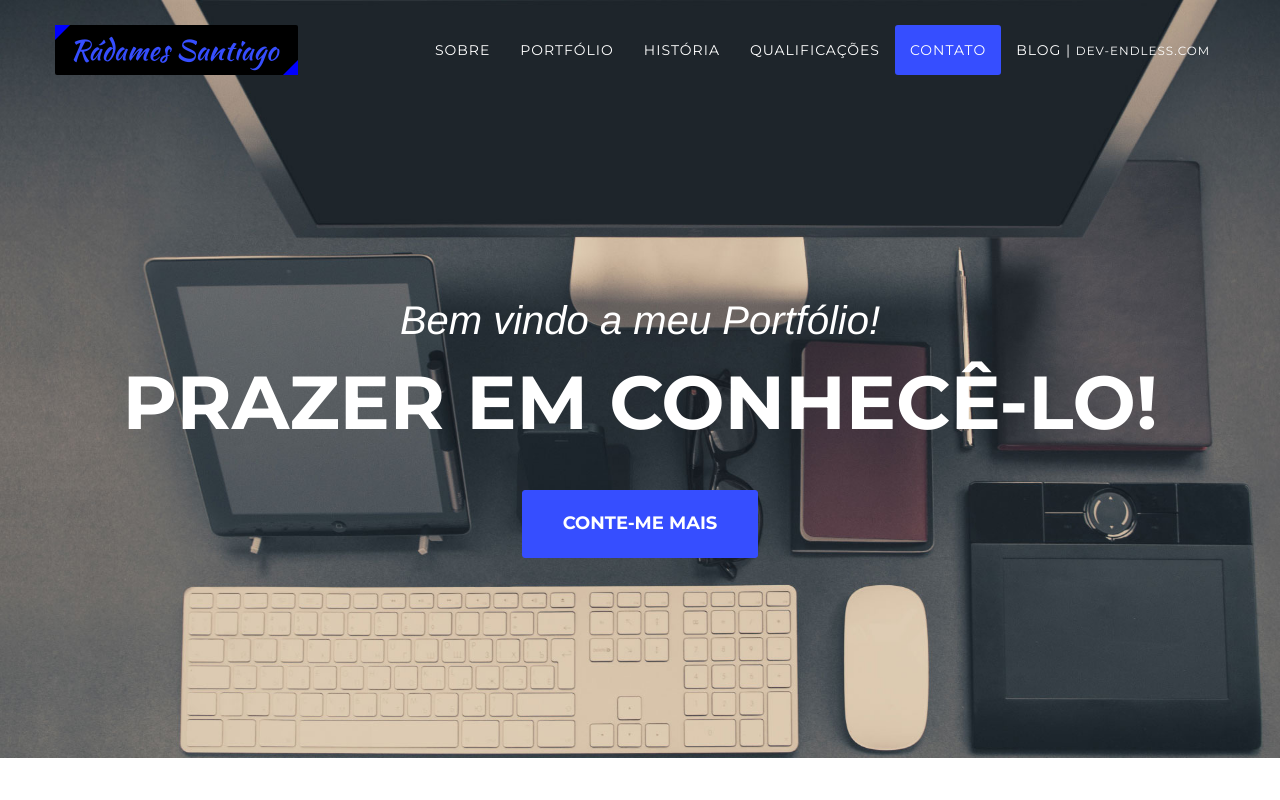
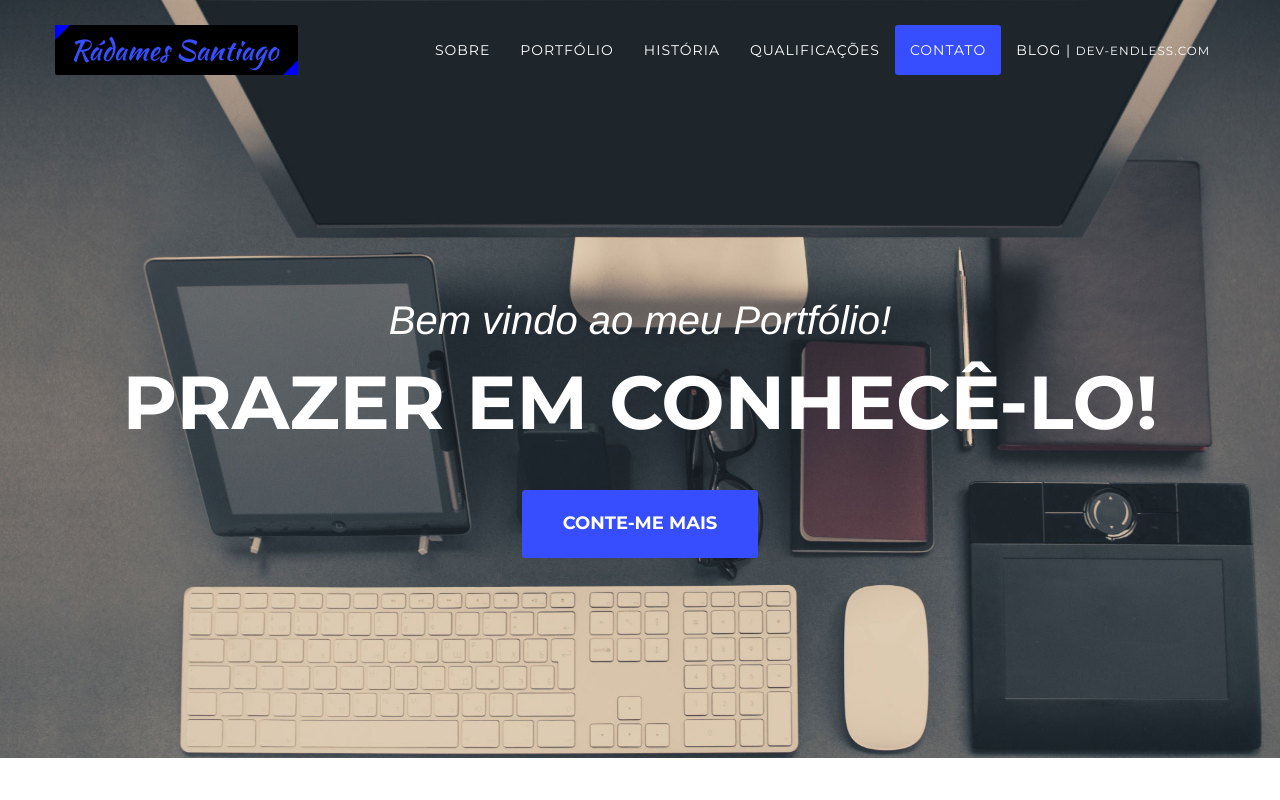
Before and after one commit to radames-rex/radames-rex, a website: page index.html in a window 1280 px wide. Shown: the top 800 px of the page. Drawn offline with nearby package versions, Linux system fonts and the light colour scheme; a web font is replaced by a local one.

Commit message:
Issue ortográfico

```diff
--- a/index.html
+++ b/index.html
@@ -83,7 +83,7 @@
         <header>
             <div class="container">
                 <div class="intro-text">
-                    <div class="intro-lead-in">Bem vindo a meu Portfólio!</div>
+                    <div class="intro-lead-in">Bem vindo ao meu Portfólio!</div>
                     <div class="intro-heading">Prazer em conhecê-lo!</div>
                     <a href="#services" class="page-scroll btn btn-xl">Conte-me mais</a>
                 </div>
```
